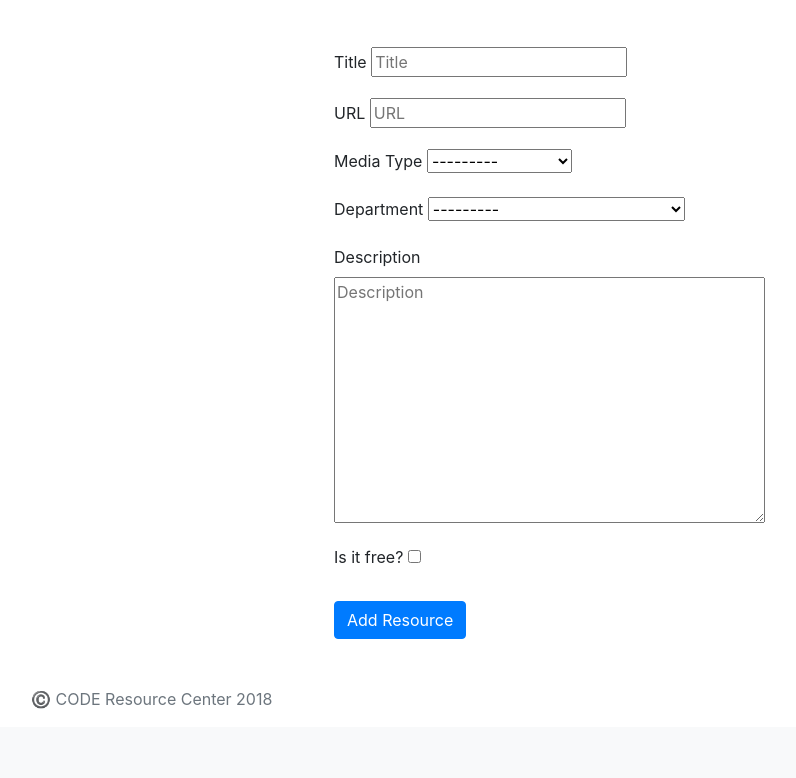
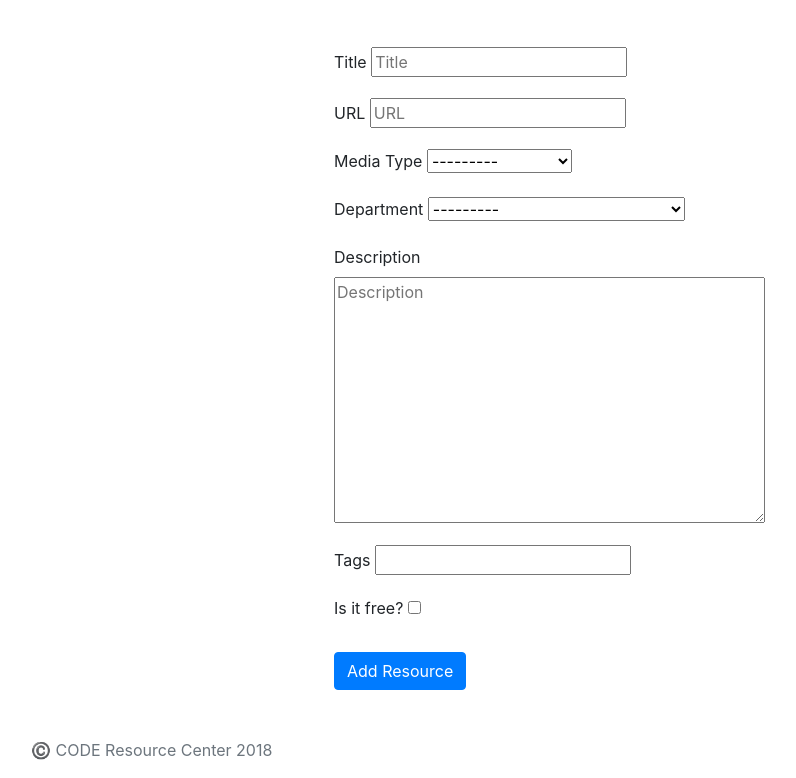
Before and after one commit to codeuniversity/code-resource-center, a Django app: page /learningresource/create in a window 1280 px wide. Shown: the part 113-891 px from the top of the page, without its empty margins (54-850 px from the left). Before the commit the page ends 822 px from the top, so only its background shows below. Run offline with Django 3.2, Linux system fonts and the light colour scheme; the visitor is signed in with stand-in values (Sample User, id 1); data comes from the database, SQL or seed files in the repository; parts of the project's set-up code (start-up, migrations or seed data) failed here and were passed over; some libraries are stand-ins or nearby versions.

Commit message:
Add tag field to create page and form

```diff
--- a/learningresource/forms.py
+++ b/learningresource/forms.py
@@ -2,6 +2,7 @@ from django import forms
 from .models import LearningResource, MediaType
 from accounts.models import Department
 from django.core.validators import URLValidator
+
 
 class LearningResourceForm(forms.ModelForm):
     title       = forms.CharField(widget=forms.TextInput(attrs={'placeholder':'Title'}))
@@ -10,6 +11,7 @@ class LearningResourceForm(forms.ModelForm):
     media_type  = forms.ModelChoiceField(queryset=MediaType.objects.all())
     department  = forms.ModelChoiceField(queryset=Department.objects.all())
     is_free     = forms.BooleanField(required=False)
+    tag         = forms.CharField()
 
     class Meta:
         model = LearningResource
@@ -20,13 +22,9 @@ class LearningResourceForm(forms.ModelForm):
                 'media_type',
                 'department',
                 'is_free',
+                'tag',
         ]
 
-
-# class RawResourceForm(forms.Form):
-#     title       = forms.CharField(widget=forms.TextInput(attrs={'placeholder':'Title'}))
-#     url         = forms.CharField()
-#     description = forms.CharField(required=False, widget=forms.Textarea)
-#     media_type  = forms.ModelChoiceField(queryset=MediaType.objects.all())
-#     department  = forms.ModelChoiceField(queryset=Department.objects.all())
-#     is_free     = forms.BooleanField(required=False)
+#     pub_date = models.DateTimeField(auto_now_add=True)
+#     votes_total = models.IntegerField(default=1)
+#     last_edit_date = models.DateTimeField(auto_now_add=True)
--- a/learningresource/templates/learningresource/create.html
+++ b/learningresource/templates/learningresource/create.html
@@ -61,6 +61,15 @@
                 {{ form.description }}
             </div>
 
+            <div class="form-group">
+                    <label for="url">Tags</label>
+                    <!-- <input type="url" class="form-control" placeholder="URL" name="url"> -->
+                    {{ form.tag }}
+                    <!--<small class="text-muted">
+                            Separate tags with commas(,).
+                        </small> -->
+            </div>
+
             <div class="checkbox">
                 <label> Is it free?
                     {{ form.is_free }}
--- a/learningresource/urls.py
+++ b/learningresource/urls.py
@@ -4,5 +4,4 @@ from . import views
 urlpatterns = [
     path('create', views.create, name ='create'),
     #path('learningresource/<int:id>/', dynamic_lookup_view, name='view')
-    # path('resource_create', views.resource_create, name='resource_create'),
 ]
```
